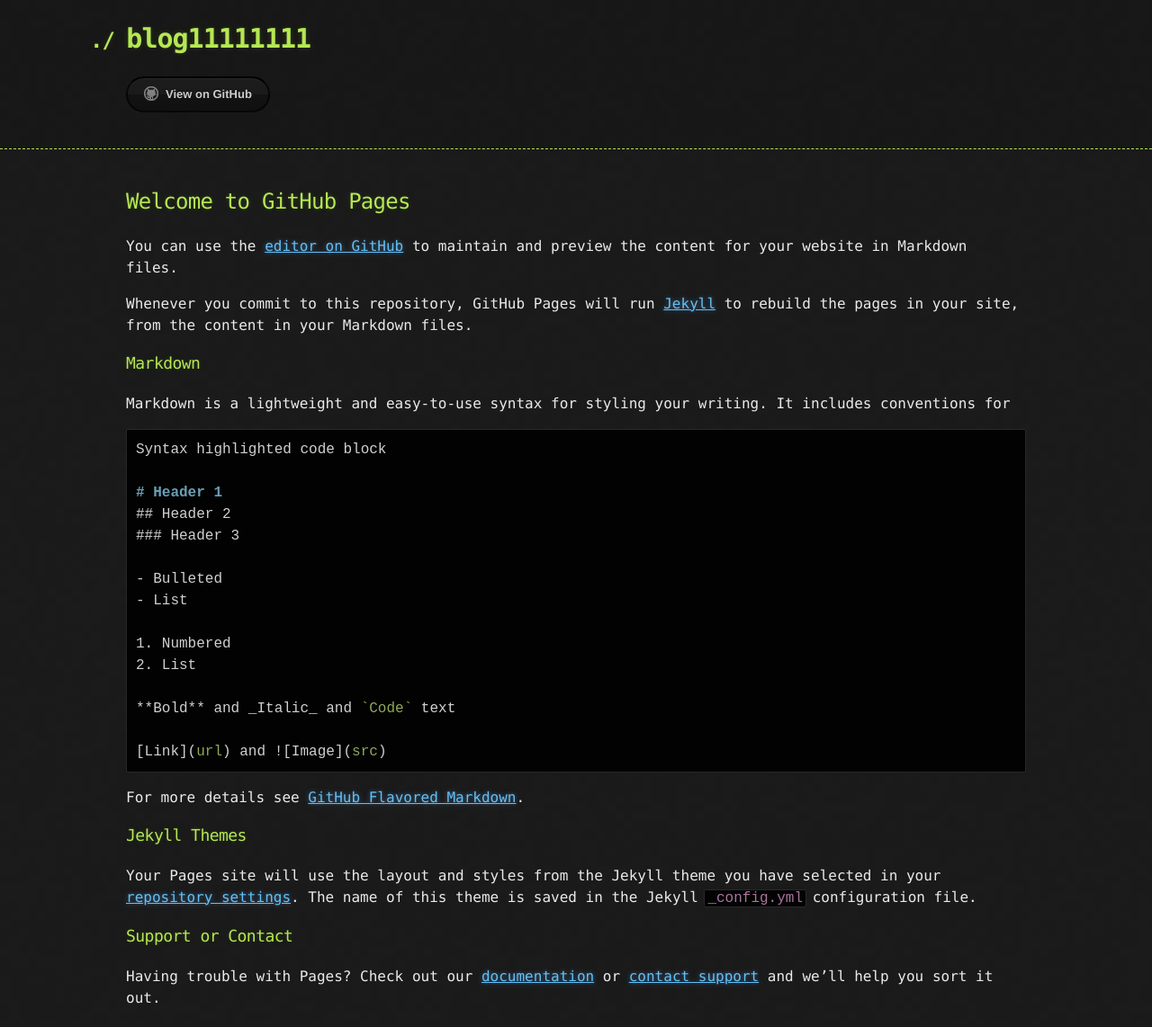
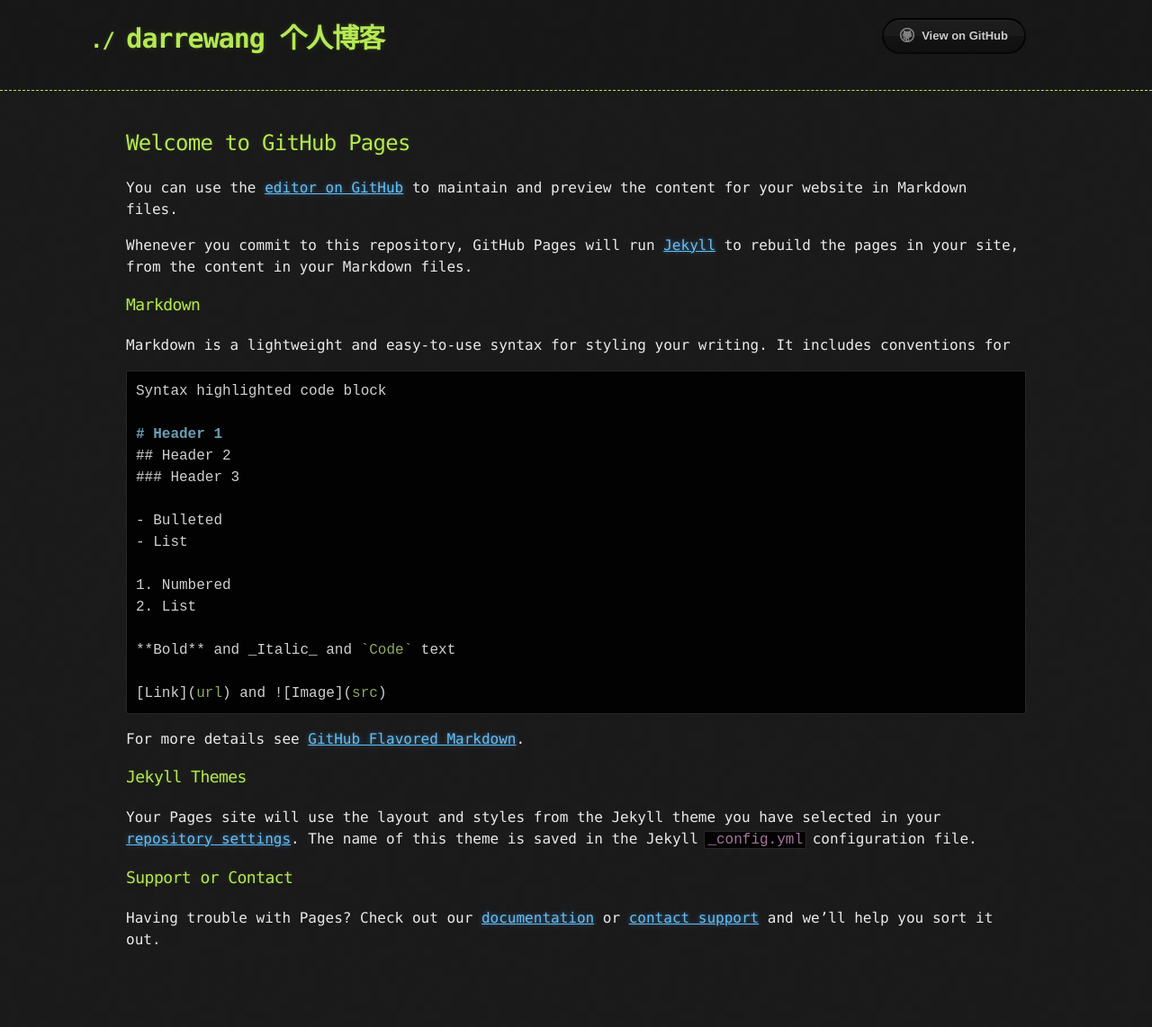
Before and after one commit to noisebird/blog, a Jekyll site: the page built from README.md, in a window 1280 px wide. Shown: the whole page at 90% size. Built offline with Jekyll 4.4.1, drawn with Linux system fonts in a browser that asks for light colours; our own code applies the rules of GitHub Pages for plain Markdown files; the repository's description, which GitHub fills in, is left out; after the commit the page ends 1077 px from its top, so only the background shows below that.

Commit message:
[darrewang] #N/A add git md

```diff
--- a/_layouts/default.html
+++ b/_layouts/default.html
@@ -12,9 +12,9 @@
 <body>
 
 <header>
-    <div class="container">
+    <div class="container header-container">
         <a id="a-title" href="{{ '/' | relative_url }}">
-            <h1>{{ site.title | default: site.github.repository_name }}11111111</h1>
+            <h1>darrewang 个人博客</h1>
         </a>
         <h2>{{ site.description | default: site.github.project_tagline }}</h2>
 
--- a/_sass/jekyll-theme-hacker.scss
+++ b/_sass/jekyll-theme-hacker.scss
@@ -30,6 +30,11 @@ body {
   width: 90%;
   max-width: $container-max-width;
   margin: 0 auto;
+}
+
+.header-container {
+  display: flex;
+  justify-content: space-between;
 }
 
 section {
```
